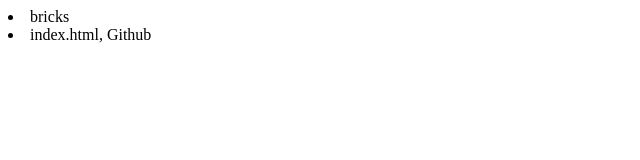
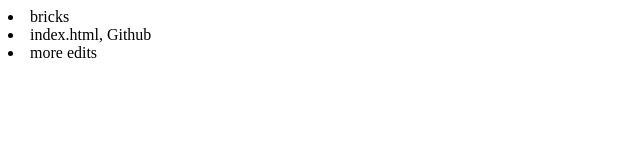
Before and after one commit to yeandy333/hello-world, a plain HTML site: page index.html in a window 1280 px wide. Shown: the full height of the page, 0-640 px from the left. Drawn offline with Linux system fonts and the light colour scheme.

Commit message:
more changes

```diff
--- a/index.html
+++ b/index.html
@@ -1,5 +1,6 @@
 <body>
 	<li>bricks</li>
 	<li>index.html, Github </li>
+	<li>more edits</li>
 
 </body>
```
